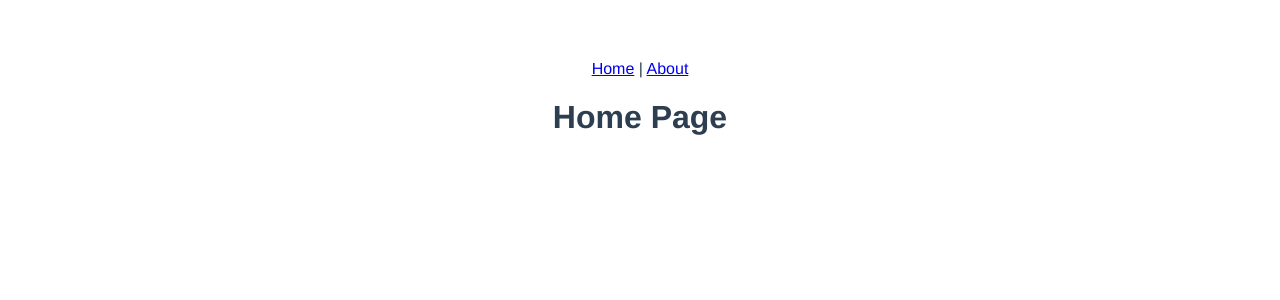
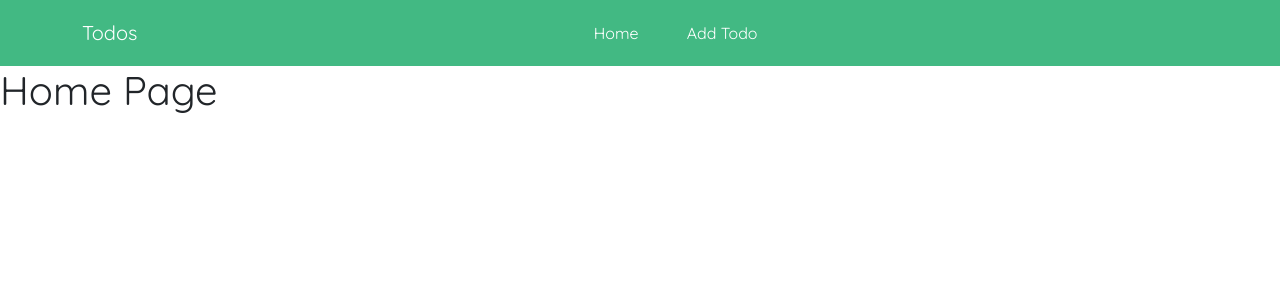
Before and after one commit to NightCoderMMCoder/Vue3-Course-Todos, a Vue app: page / in a window 1280 px wide. Shown: the top 300 px of the page. Built offline with nearby package versions, Linux system fonts and the light colour scheme.

Commit message:
4-Navbar

```diff
--- a/public/index.html
+++ b/public/index.html
@@ -5,6 +5,12 @@
     <meta http-equiv="X-UA-Compatible" content="IE=edge" />
     <meta name="viewport" content="width=device-width,initial-scale=1.0" />
     <link rel="icon" href="<%= BASE_URL %>favicon.ico" />
+    <link
+      href="https://cdn.jsdelivr.net/npm/bootstrap@5.0.1/dist/css/bootstrap.min.css"
+      rel="stylesheet"
+      integrity="sha384-+0n0xVW2eSR5OomGNYDnhzAbDsOXxcvSN1TPprVMTNDbiYZCxYbOOl7+AMvyTG2x"
+      crossorigin="anonymous"
+    />
     <title><%= htmlWebpackPlugin.options.title %></title>
   </head>
   <body>
--- a/src/App.vue
+++ b/src/App.vue
@@ -1,22 +1,14 @@
 <template>
-  <router-link :to="{ name: 'Home' }">Home</router-link> |
-  <router-link :to="{ name: 'About' }">About</router-link>
+  <Navbar />
   <router-view></router-view>
 </template>
 
 <script>
+import Navbar from "./components/Layout/Navbar.vue";
 export default {
   name: "App",
+  components: {
+    Navbar,
+  },
 };
 </script>
-
-<style>
-#app {
-  font-family: Avenir, Helvetica, Arial, sans-serif;
-  -webkit-font-smoothing: antialiased;
-  -moz-osx-font-smoothing: grayscale;
-  text-align: center;
-  color: #2c3e50;
-  margin-top: 60px;
-}
-</style>
--- /dev/null
+++ b/src/components/Layout/Navbar.vue
@@ -0,0 +1,30 @@
+<template>
+  <nav class="navbar navbar-expand-lg bg-primary py-3">
+    <div class="container">
+      <h4 class="navbar-brand mb-0">Todos</h4>
+      <ul class="navbar-nav">
+        <li class="nav-item me-5">
+          Home
+        </li>
+        <li class="nav-item">
+          Add Todo
+        </li>
+      </ul>
+    </div>
+  </nav>
+</template>
+
+<script>
+export default {};
+</script>
+
+<style scoped>
+ul {
+  width: 100%;
+  display: flex;
+  justify-content: center;
+}
+ul li {
+  cursor: pointer;
+}
+</style>
--- /dev/null
+++ b/src/main.css
@@ -0,0 +1,39 @@
+@import url("https://fonts.googleapis.com/css2?family=Quicksand:wght@400;600&display=swap");
+:root {
+  --primary: rgb(66, 185, 131);
+}
+body {
+  font-family: "Quicksand", sans-serif !important;
+}
+a {
+  text-decoration: none;
+  color: white;
+}
+a:hover {
+  color: #eee;
+}
+.bg-primary,
+.btn-primary {
+  background: var(--primary) !important;
+  color: white !important;
+}
+.form-control:focus,
+.btn-primary:focus,
+.form-check-input:focus {
+  border-color: var(--primary);
+  box-shadow: 0 0 0 0.25rem rgb(66 185 131 / 25%);
+}
+.error-message {
+  color: red;
+}
+.dropdown-item:active {
+  background-color: var(--primary);
+}
+.dropdown-item:active .fas,
+.dropdown-item:active .far {
+  color: white !important;
+}
+.form-check-input:checked {
+  background-color: var(--primary);
+  border-color: var(--primary);
+}
--- a/src/main.js
+++ b/src/main.js
@@ -1,6 +1,7 @@
 import { createApp } from "vue";
 import App from "./App.vue";
 import router from "./router";
+import "./main.css";
 
 // createApp(App)
 //   .use(router)
```
